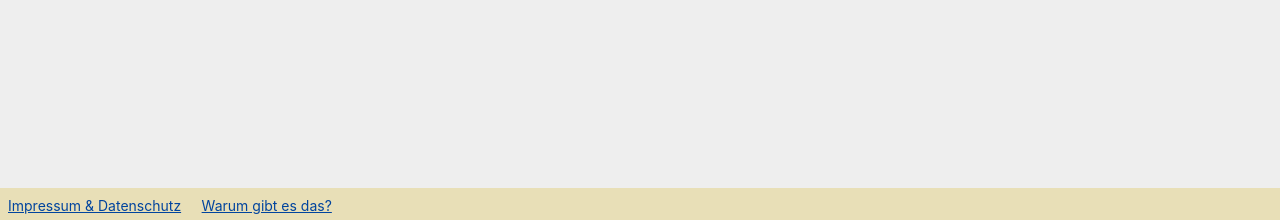
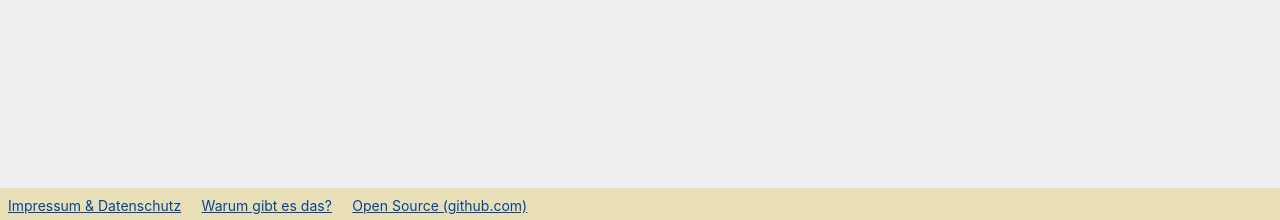
Before and after one commit to dnlbauer/griesheim-transparent.de, a Django app: page /faq in a window 1280 px wide. Shown: the part 600-820 px from the top of the page. Run offline with Django 4.2, Linux system fonts and the light colour scheme; parts of the project's set-up code (start-up, migrations or seed data) failed here and were passed over; some libraries are stand-ins or nearby versions.

Commit message:
add github link to footer

```diff
--- a/frontend/frontend/templates/components/footer.html
+++ b/frontend/frontend/templates/components/footer.html
@@ -1,4 +1,5 @@
 <footer class="bg-main-color pa2">
     <a href="/impressum" class="f6" >Impressum & Datenschutz</a>
     <a href="/about" class="ml3 f6" >Warum gibt es das?</a>
+    <a href="https://github.com/dnlbauer/griesheim-transparent.de" class="ml3 f6" >Open Source (github.com)</a>
 </footer>
```
